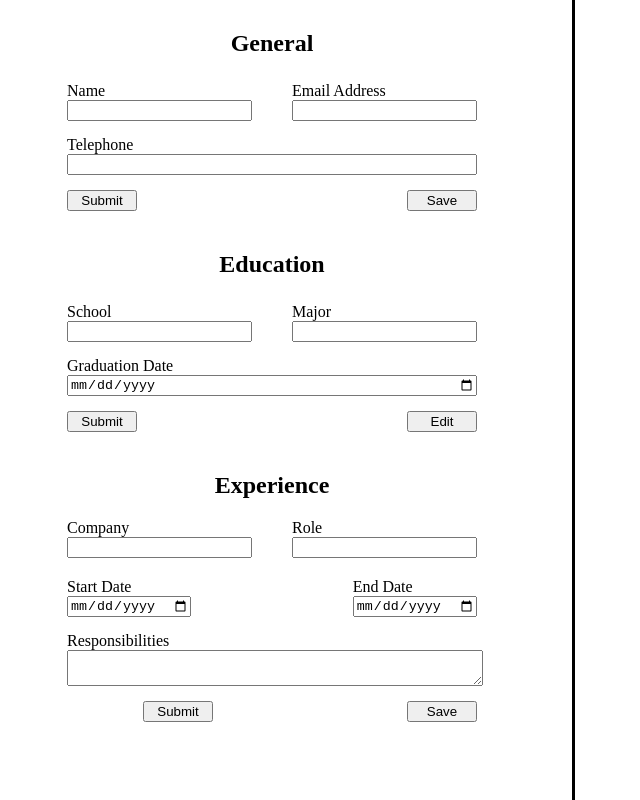
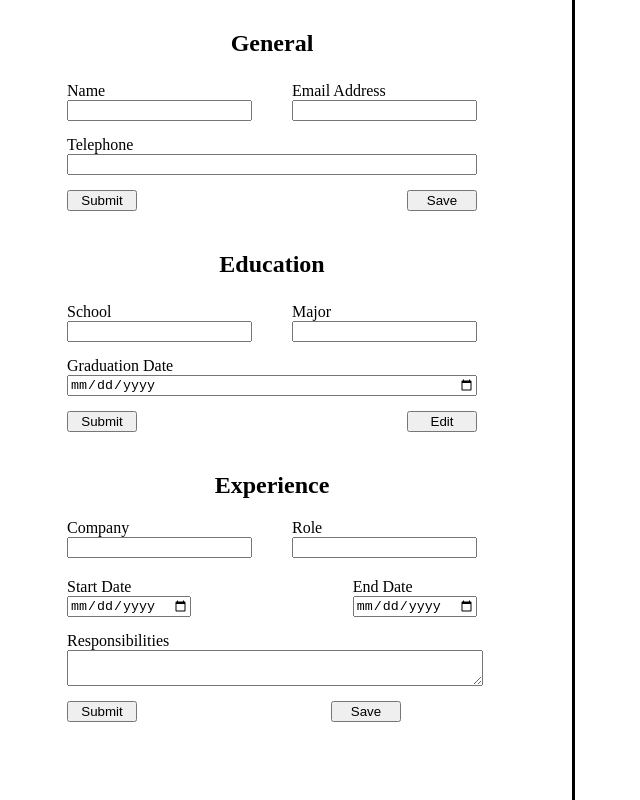
Before and after one commit to ayoyeniyi/odin-cv, a React (Vite) app: page / in a window 1280 px wide. Shown: the whole page, without its empty margins (28-668 px from the left). Built offline with nearby package versions, Linux system fonts and the light colour scheme.

Commit message:
Remove component level btn styling

```diff
--- a/src/styles/General.css
+++ b/src/styles/General.css
@@ -19,12 +19,3 @@
     display: flex;
     flex-direction: column;
 }
-
-.btn {
-    width: 70px;
-}
-
-.btn-holder {
-    align-self: flex-end;
-    margin-top: 15px;
-}
```
